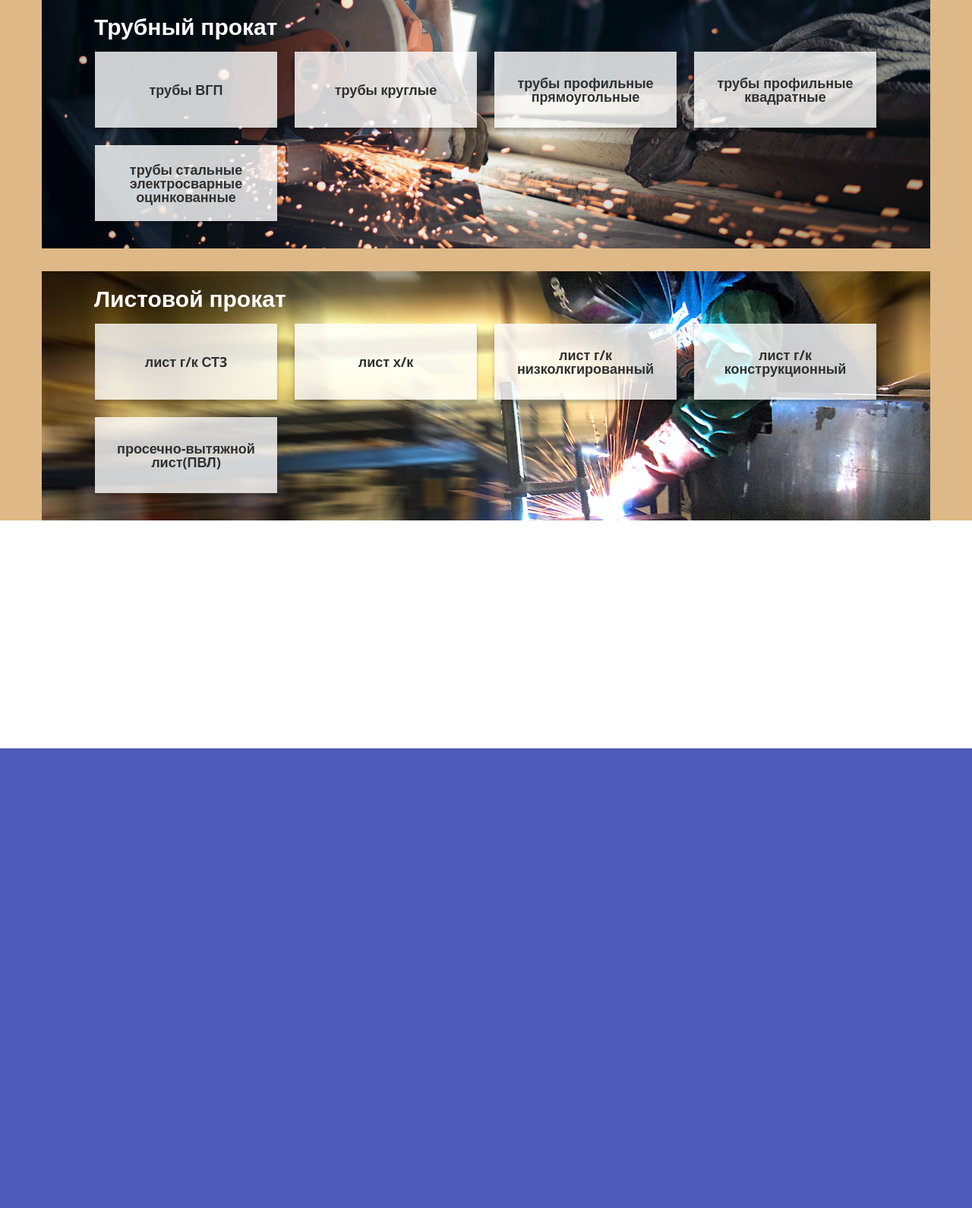
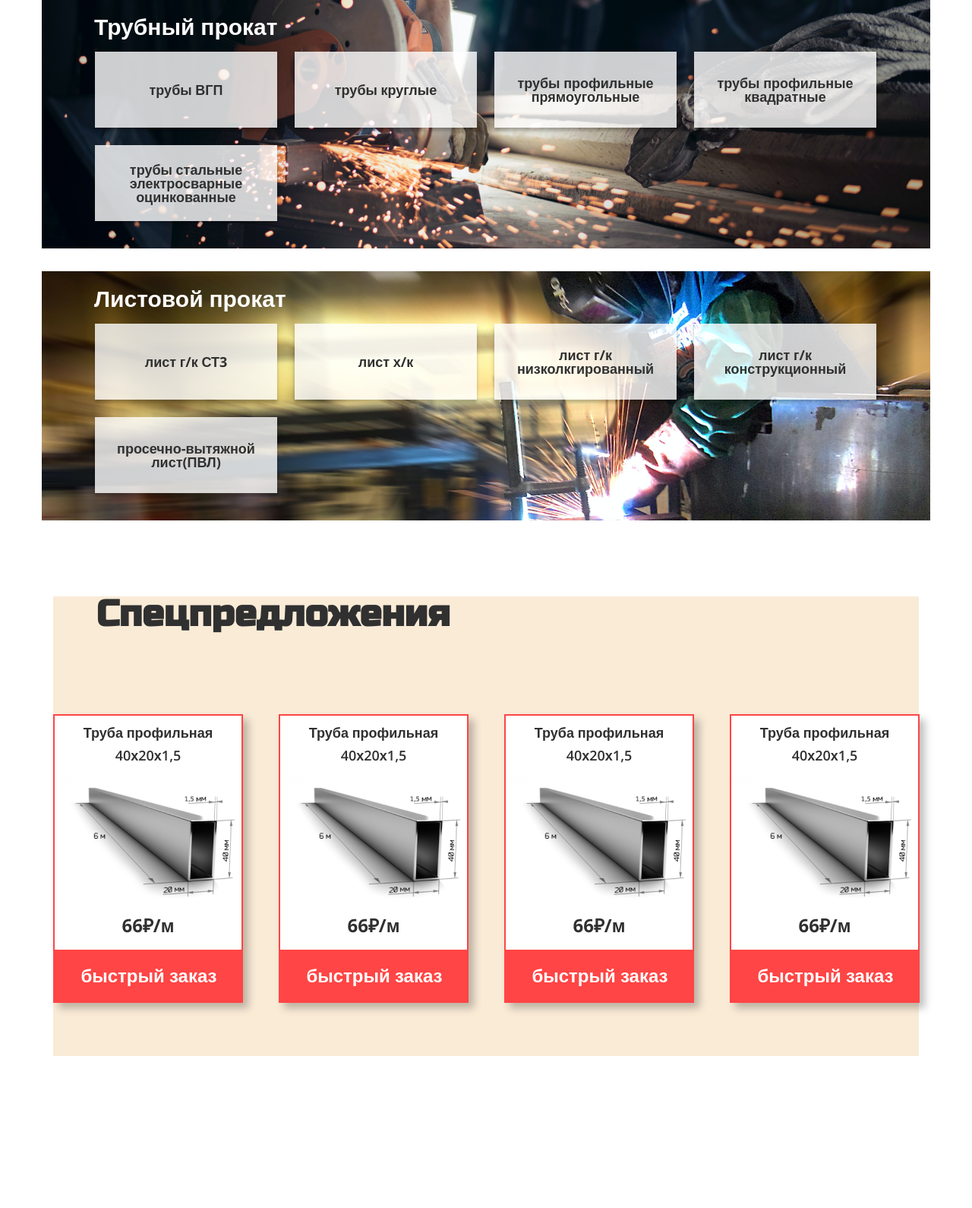
Before and after one commit to verslibremd/step2020, a PHP site: page /metall.html in a window 1280 px wide. Shown: the part 1850-3440 px from the top of the page at 76% size. Before the commit the page ends 2835 px from the top, so only its background shows below. Run offline with PHP 8.4, Linux system fonts and the light colour scheme.

Commit message:
сделал карточки. осталось добавить нужный контент в них и отредактировать весь блок

```diff
--- a/projects from phpstorm/metall.css
+++ b/projects from phpstorm/metall.css
@@ -275,7 +275,6 @@ body{
 /*----------------*/
 .catalog{
     margin-top: 120px;
-    background-color: burlywood;
 }
 
 .catalog__title{
@@ -300,7 +299,7 @@ body{
 }
 
 .catalog__container{
-    width: 1170px;
+    width: inherit;
     height: 328px;
     display: flex;
     flex-direction: column;
@@ -309,6 +308,14 @@ body{
 .container-long-products{
     background-image: url("img/lesson10/catalog-one-container.png");
 }
+.container-pipe-rolling{
+    background-image: url("img/lesson10/catalog-two-container.png");
+}
+.container-sheet-metal{
+    background-image: url("img/lesson10/catalog-three-container.png");
+    margin-bottom: 0;
+}
+
 .catalog__box{
     width: 240px;
     height: 100px;
@@ -321,8 +328,8 @@ body{
     font-weight: bold;
     line-height: 50%;
     color: #303030;
+    white-space: pre-wrap;
     cursor: pointer;
-    white-space: pre-wrap;
 }
 .catalog__box:hover{
     background-color: #FF4545;
@@ -356,24 +363,98 @@ body{
   line-height: 1;
 }
 
+/*----------------*/
+
+.specials__grid{
+    margin-top: 100px;
+    height: 605px;
+    background-color: antiquewhite;
+}
+
+.specials__title{
+    font-family: 'Russo One', sans-serif;
+    font-size: 48px;
+    line-height: 100%;
+    color: #303030;
+    margin-bottom: 107px;
+    margin-left: 57px;
+}
 
 
+.specials__content{
+    display: flex;
+    flex-direction: row;
+}
 
+.product-item{
+    box-sizing: border-box;
+    width: 250px;
+    height: 380px;
+    background: #FFFFFF;
+    border: 2px solid #FF4545;
+    box-shadow: 7px 7px 10px rgba(0,0,0,0.25);
+    display: flex;
+    flex-direction: column;
+    justify-content: space-between;
+    margin-right: 47px;
+}
 
+.product-name{
+    font-family: 'Open Sans', sans-serif;
+    font-weight: bold;
+    font-size: 18px;
+    line-height: 50%;
+    color: #303030;
+    text-align: center;
+    margin-block-end: 0;
+}
 
+.product-har{
+    font-family: 'Open Sans', sans-serif;
+    font-weight: 600;
+    font-size: 18px;
+    line-height: 50%;
+    color: #303030;
+    margin-block-start: 0;
+    margin-block-end: 0;
+    text-align: center;
+}
 
+.product-one{
+    width: 245px;
+    height: 165px;
+    background-image: url("img/lesson10/product-item-one.png");
+    align-items: center;
+}
 
+.cost{
+    text-align: center;
+    font-family: 'Open Sans', sans-serif;
+    font-weight: bold;
+    font-size: 24px;
+    line-height: 100%;
+    color: #303030;
+}
 
-.container-pipe-rolling{
-    background-image: url("img/lesson10/catalog-two-container.png");
+.button-cost{
+    width: 248px;
+    height: 68px;
+    background: #FF4545;
+    color: #FFFFFF;
+    text-decoration: none;
+    font-family: 'Open Sans', sans-serif;
+    font-weight: bold;
+    font-size: 24px;
+    line-height: 100%;
+    border: none;
+    padding: 0;
+    align-self: flex-end;
+    cursor: pointer;
 }
 
 
 
 
-.container-sheet-metal{
-    background-image: url("img/lesson10/catalog-three-container.png");
-}
 
 
 
--- a/projects from phpstorm/metall.html
+++ b/projects from phpstorm/metall.html
@@ -75,7 +75,6 @@
             </div>
         </div>
     </section>
-
     <section class="catalog">
         <div class="grid--arm-span">
             <p class="catalog__title">Каталог металлопроката</p>
@@ -116,6 +115,51 @@
         </div>
     </section>
 
+    <section class="specials">
+        <div class="grid specials__grid">
+            <h1 class="specials__title">Спецпредложения</h1>
+            <div class="specials__content">
+                <div class="product-item">
+                    <p class="product-name">Труба профильная</p>
+                    <p class="product-har">40х20х1,5</p>
+                    <div class="product-one"></div>
+                        <span class="cost">66₽/м</span>
+                        <a href="https://www.google.ru/" target="_blank"><input class="button-cost" type="button" value="быстрый заказ"></a>
+                </div>
+
+                <div class="product-item">
+                    <p class="product-name">Труба профильная</p>
+                    <p class="product-har">40х20х1,5</p>
+                    <div class="product-one"></div>
+                        <span class="cost">66₽/м</span>
+                        <a href="https://www.google.ru/" target="_blank"><input class="button-cost" type="button" value="быстрый заказ"></a>
+                </div>
+
+                <div class="product-item">
+                    <p class="product-name">Труба профильная</p>
+                    <p class="product-har">40х20х1,5</p>
+                    <div class="product-one"></div>
+                        <span class="cost">66₽/м</span>
+                        <a href="https://www.google.ru/" target="_blank"><input class="button-cost" type="button" value="быстрый заказ"></a>
+                </div>
+
+                <div class="product-item">
+                    <p class="product-name">Труба профильная</p>
+                    <p class="product-har">40х20х1,5</p>
+                    <div class="product-one"></div>
+                        <span class="cost">66₽/м</span>
+                        <a href="https://www.google.ru/" target="_blank"><input class="button-cost" type="button" value="быстрый заказ"></a>
+                </div>
+
+
+
+
+
+
+            </div>
+        </div>
+    </section>
+
 
 
 
```
Also changed, not shown: projects from phpstorm/img/lesson10/product-item-one.png (added).
